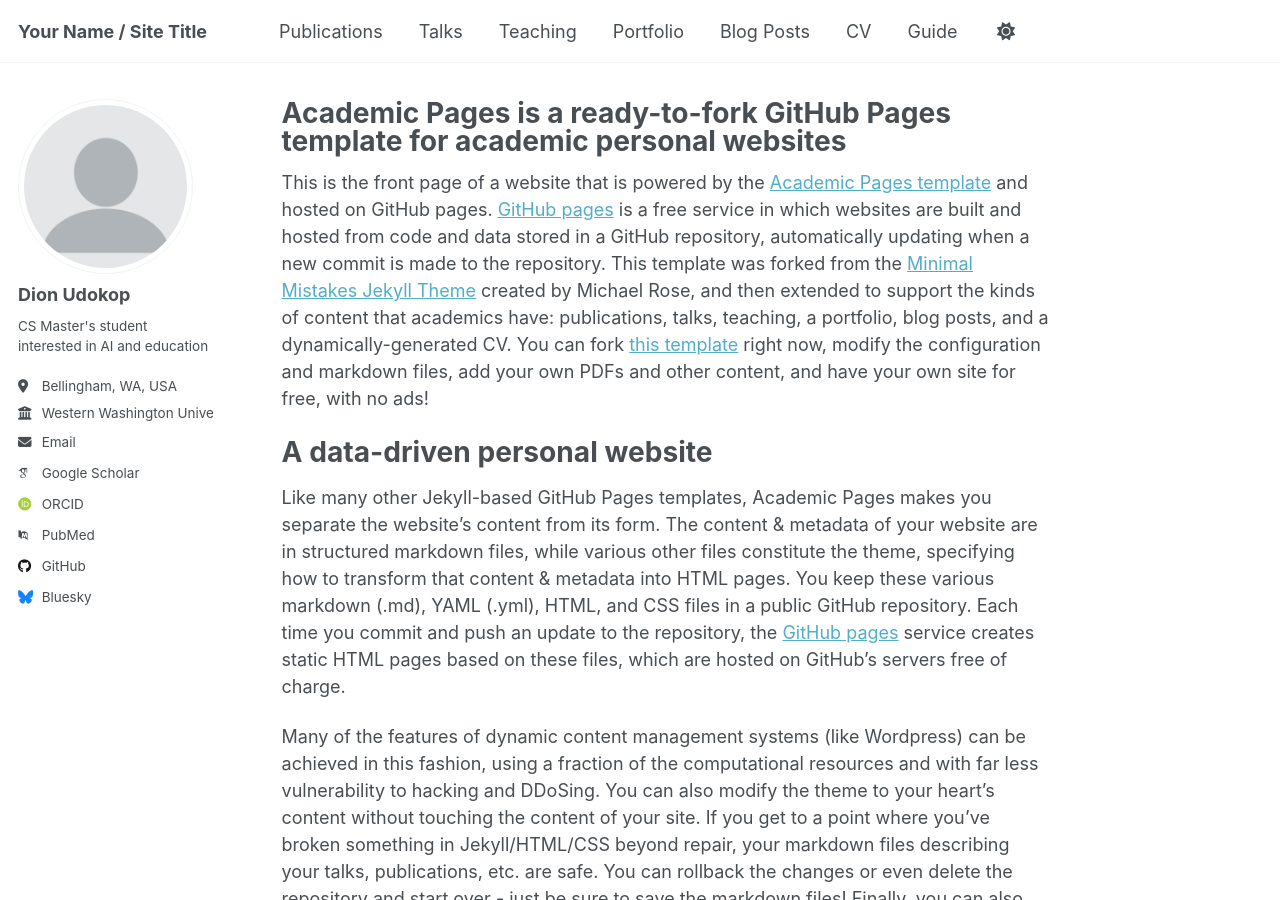
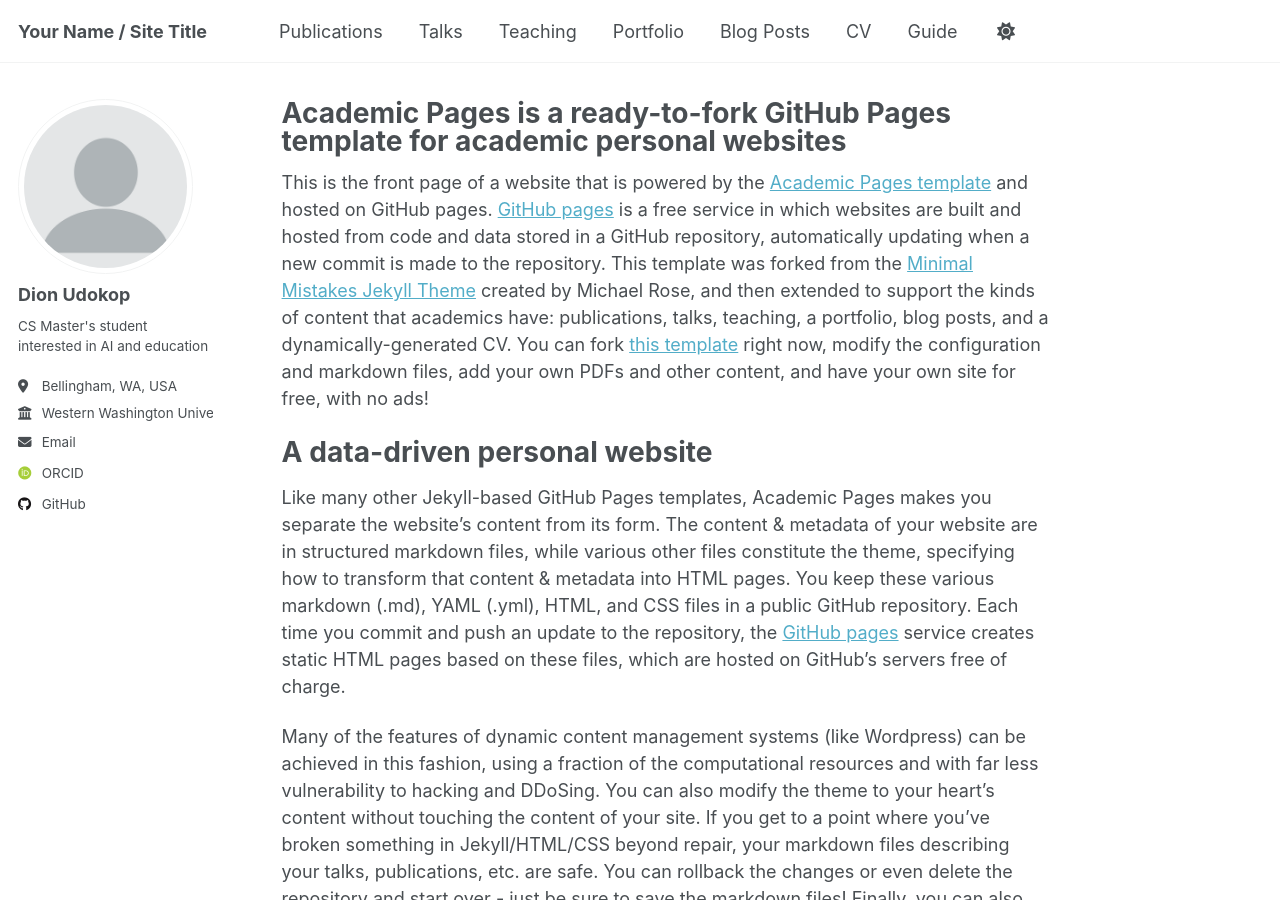
Before and after one commit to dionudo/dionudo.github.io, a Jekyll site: the page built from _pages/about.md, in a window 1280 px wide and 900 px high. Built offline with Jekyll 4.4.1, drawn with Linux system fonts in a browser that asks for light colours; some web fonts are replaced; part of the change alters nothing that is shown.

Commit message:
Update _config.yml

```diff
--- a/_config.yml
+++ b/_config.yml
@@ -34,11 +34,11 @@ author:
   # Academic websites
   academia         : # URL
   arxiv            : # URL - Update with the correct link to your profile
-  googlescholar    : "https://scholar.google.com/citations?user=PS_CX0AAAAAJ"
+  googlescholar    : #"https://scholar.google.com/citations?user=PS_CX0AAAAAJ"
   impactstory      : # URL
-  orcid            : "http://orcid.org/yourorcidurl"
+  orcid            : "https://orcid.org/0009-0001-9789-1449"
   semantic         : # URL
-  pubmed           : "https://www.ncbi.nlm.nih.gov/pubmed/?term=john+snow"
+  pubmed           : #"https://www.ncbi.nlm.nih.gov/pubmed/?term=john+snow"
   researchgate     : # URL
   scopus           : # URL
 
@@ -51,7 +51,7 @@ author:
   stackoverflow    : # User number or user number and name (i.e., use "1" or "1/jeff-atwood")
 
   # Social media
-  bluesky          : "bsky.app" # Replace this with you Bluesky username
+  bluesky          : #"bsky.app" # Replace this with you Bluesky username
   facebook         : # Username
   flickr           : # Username
   foursquare       : # Username
```
